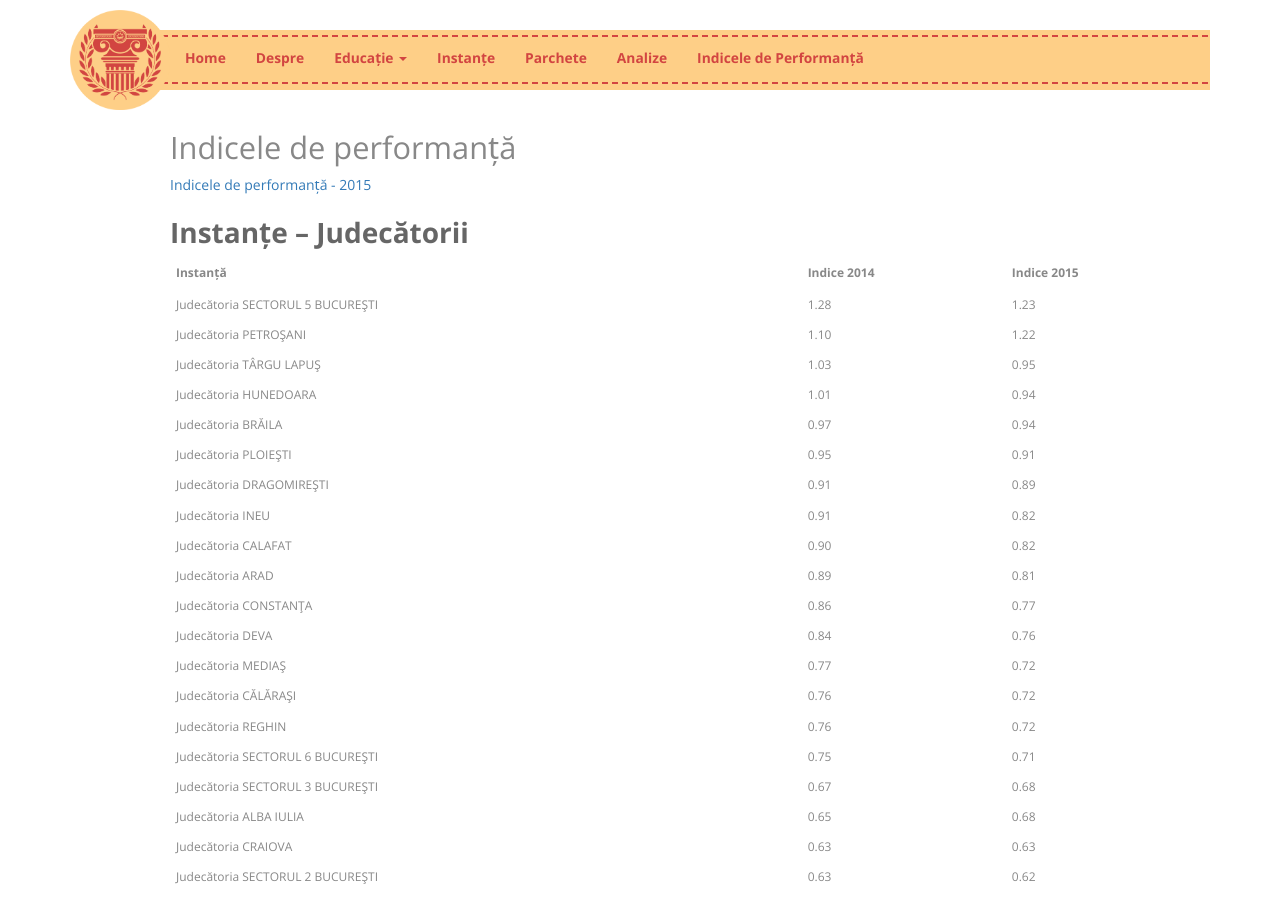
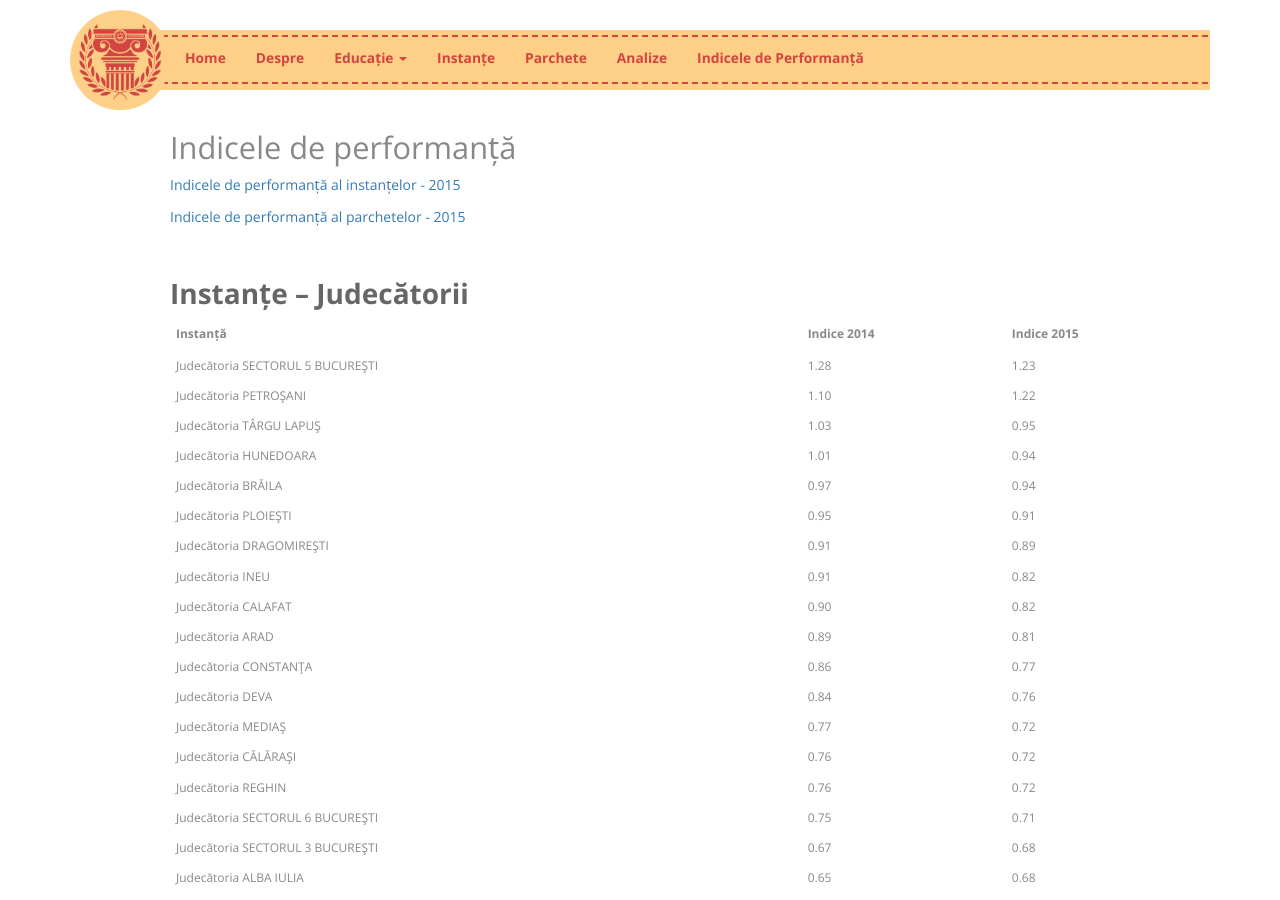
Before and after one commit to funkycitizens/onoratainstanta, a Jekyll site: the page built from indicele-de-performanta.html, in a window 1280 px wide and 900 px high. Built offline with Jekyll 4.4.1, drawn with Linux system fonts in a browser that asks for light colours; nearby versions of some CDN libraries.

Commit message:
Edit from JekyllCMS

```diff
--- a/indicele-de-performanta.html
+++ b/indicele-de-performanta.html
@@ -2,4 +2,8 @@
 title: Indicele de performanță
 layout: indice
 ---
-<p><a href="http://www.funkycitizens.org/wp-content/uploads/2015/10/Indicele-de-performanta-complet_2015.pdf" style="line-height: 20.8px;">Indicele de performanță - 2015</a></p>
+<p><a href="http://www.funkycitizens.org/wp-content/uploads/2015/10/Indicele-de-performanta-complet_2015.pdf" style="line-height: 20.8px;">Indicele de performanță al instanțelor - 2015</a></p>
+
+<p><a href="http://www.funkycitizens.org/wp-content/uploads/2015/10/Indicele-de-performanta-complet_2015_parchete1.pdf">Indicele de performanță al parchetelor - 2015</a></p>
+
+<p>&nbsp;</p>
```
